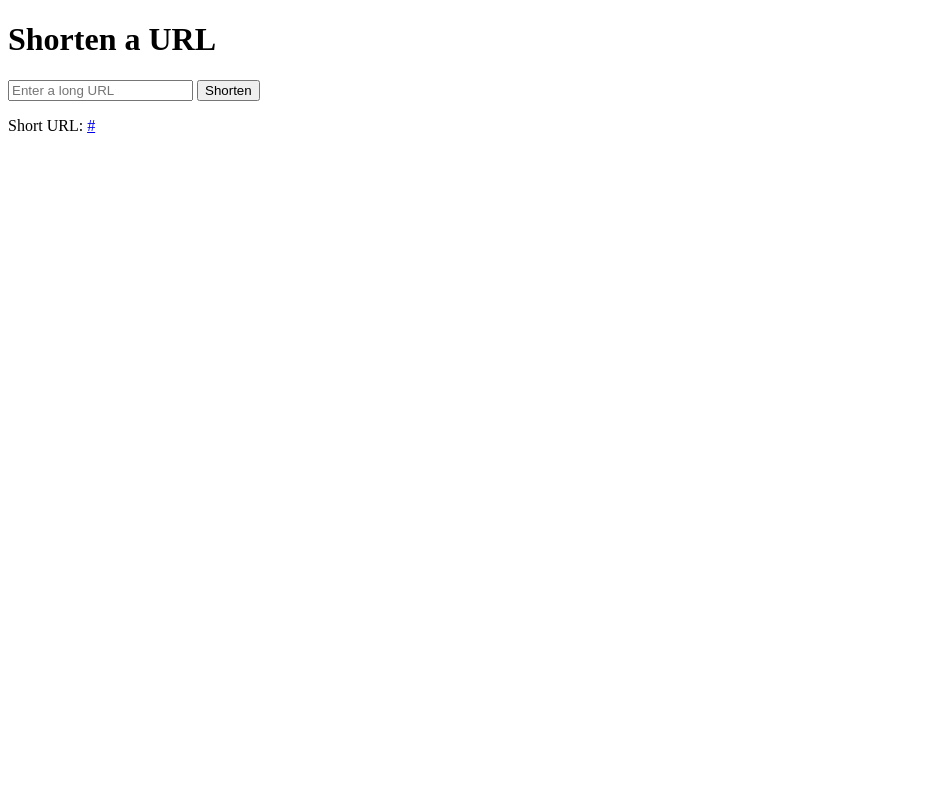
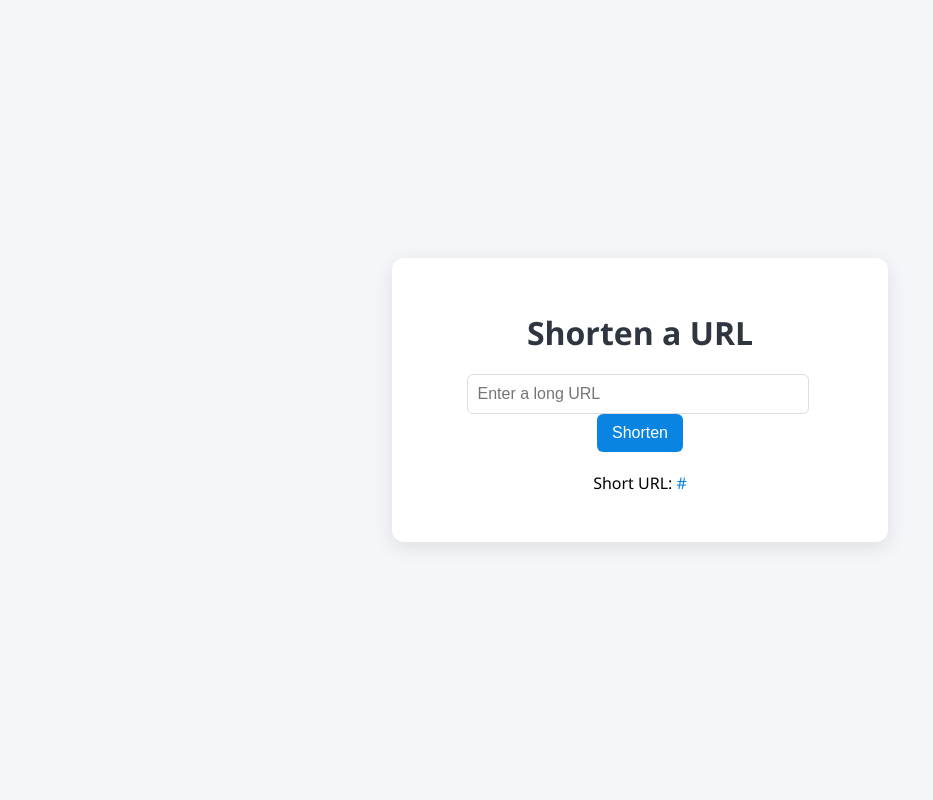
Before and after one commit to Divijava/shortly-flask, a Flask app: template templates/index.html in a window 1280 px wide. Shown: the whole page, without its empty margins (0-933 px from the left). Run offline with Flask 3, Linux system fonts and the light colour scheme; the template is opened without the code that fills it: most values are stand-ins (such as "Sample title", 1, 10 or a date in 2020); some libraries are stand-ins or nearby versions.

Commit message:
Improve frontend UI for URL shortener

```diff
--- a/templates/index.html
+++ b/templates/index.html
@@ -1,17 +1,85 @@
 <!DOCTYPE html>
-<html>
+<html lang="en">
 <head>
+  <meta charset="UTF-8">
   <title>Shorten a URL</title>
+  <style>
+    body {
+      font-family: 'Segoe UI', sans-serif;
+      background: #f5f6fa;
+      display: flex;
+      justify-content: center;
+      align-items: center;
+      height: 100vh;
+      margin: 0;
+    }
+
+    .container {
+      background: white;
+      padding: 2rem 3rem;
+      border-radius: 12px;
+      box-shadow: 0 5px 20px rgba(0,0,0,0.1);
+      text-align: center;
+      width: 100%;
+      max-width: 400px;
+    }
+
+    h1 {
+      margin-bottom: 20px;
+      color: #2f3640;
+    }
+
+    form input[type="text"] {
+      width: 80%;
+      padding: 10px;
+      border: 1px solid #dcdde1;
+      border-radius: 6px;
+      font-size: 16px;
+      margin-right: 5px;
+    }
+
+    form input[type="submit"] {
+      padding: 10px 15px;
+      background-color: #0984e3;
+      border: none;
+      color: white;
+      font-size: 16px;
+      border-radius: 6px;
+      cursor: pointer;
+    }
+
+    form input[type="submit"]:hover {
+      background-color: #74b9ff;
+    }
+
+    .result {
+      margin-top: 20px;
+      font-size: 16px;
+    }
+
+    .result a {
+      color: #0984e3;
+      text-decoration: none;
+    }
+
+    .result a:hover {
+      text-decoration: underline;
+    }
+  </style>
 </head>
 <body>
+  <div class="container">
     <h1>Shorten a URL</h1>
     <form method="POST">
       <input type="text" name="url" placeholder="Enter a long URL" required>
-    <button type="submit">Shorten</button>
+      <input type="submit" value="Shorten">
     </form>
 
     {% if short_url %}
-    <p>Short URL: <a href="{{ short_url }}">{{ short_url }}</a></p>
+    <div class="result">
+      <p>Short URL: <a href="{{ short_url }}" target="_blank">{{ short_url }}</a></p>
+    </div>
     {% endif %}
+  </div>
 </body>
 </html>
```
Lines whose indentation alone changed are shown as unchanged.
